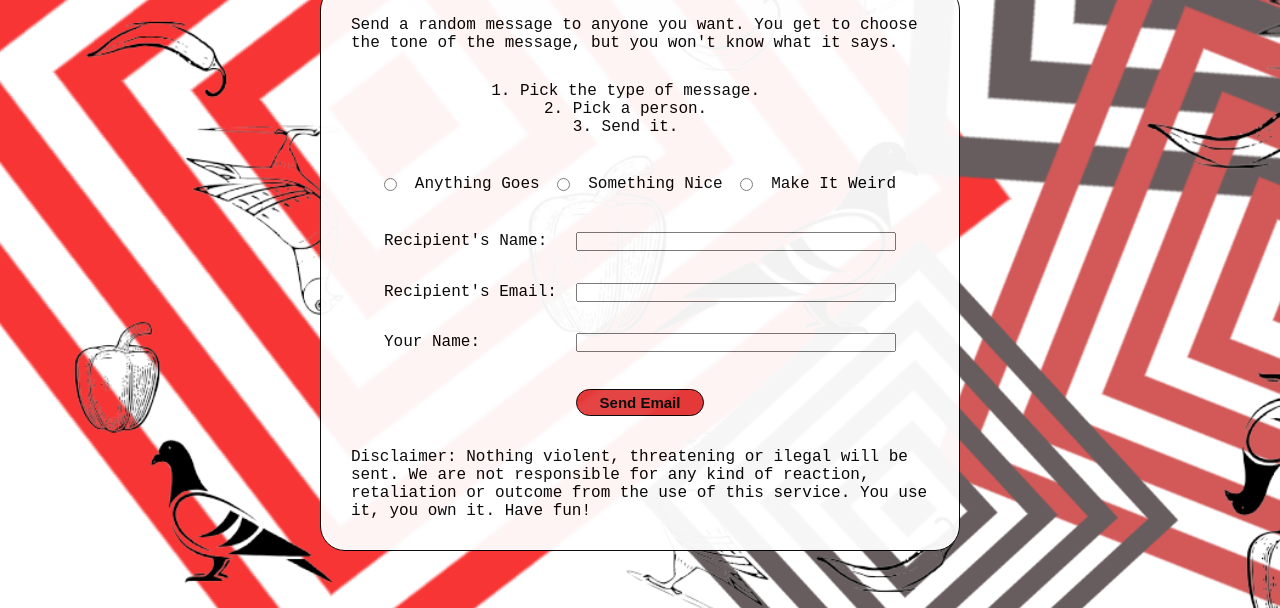
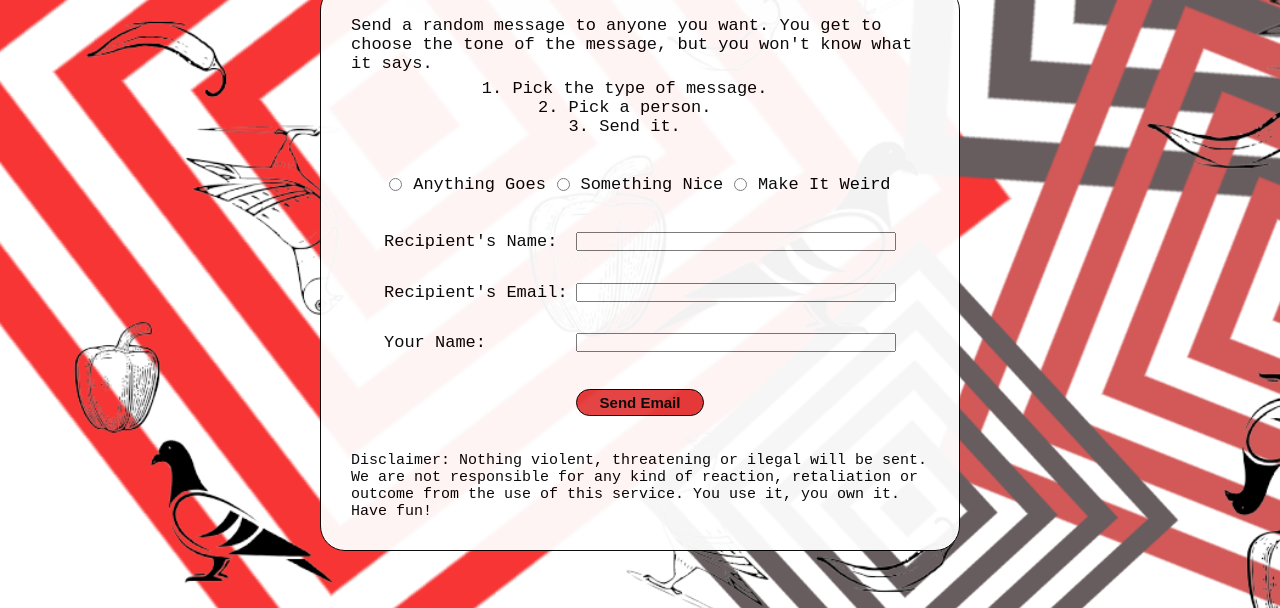
Before and after one commit to Flavsm/SpicyCourier, a plain HTML site: page index.html in a window 1280 px wide. Shown: the part 192-800 px from the top of the page. Drawn offline with Linux system fonts and the light colour scheme.

Commit message:
fixed style for mobile

```diff
--- a/style.css
+++ b/style.css
@@ -18,7 +18,8 @@ body {
 .everythingBox {
     display: flex;
     flex-direction: column;
-    flex-wrap: wrap;
+    align-items: center;
+    flex-wrap: nowrap;
     background-color: white;
     width: 80%;
     min-height: 80vh;
@@ -27,6 +28,7 @@ body {
     padding: 30px;
     opacity: 95%;
     font-family: 'Courier Prime', monospace;
+    font-size: 15px;
 }
 
 .headerTitle {
@@ -53,8 +55,6 @@ body {
     align-items: center;
 }
 
-
-
 .mainBox {
     display: flex;
     flex-basis: 100%;
@@ -77,7 +77,19 @@ body {
     min-height: 12vh;
     flex-direction: row;
     align-items: center;
-    justify-content: space-between;
+    justify-content: space-around;
+}
+
+/* .pickBox {
+    display: flex;
+    flex-direction: column;
+    align-items: center;
+    justify-content: space-evenly;
+    min-height: 10vh;
+} */
+
+.pickBox {
+    text-align: center;
 }
 
 .infoBox {
@@ -121,6 +133,8 @@ footer {
     display: flex;
     min-height: 13vh;
     align-items: flex-end;
+    justify-content: center;
+    font-size: 13px;
 }
 
 @media (min-width: 600px) {
@@ -133,6 +147,7 @@ footer {
     .everythingBox {
         width: 50%;
         min-height: 70vh;
+        font-size: 17px;
     }
     .theSendButton {
         font-size: 15px;
@@ -143,4 +158,18 @@ footer {
     .infoLabel {
         min-width: 40vw;
     }
+    footer {
+        font-size: 15px;
+    }
+    .chooseBox {
+        display: flex;
+        flex-direction: row;
+        justify-content: space-around;
+    }
+    .pickBox {
+        display: flex;
+        flex-direction: row;
+        justify-content: space-evenly;
+        min-width: 15vw;
+    }
 }
```
